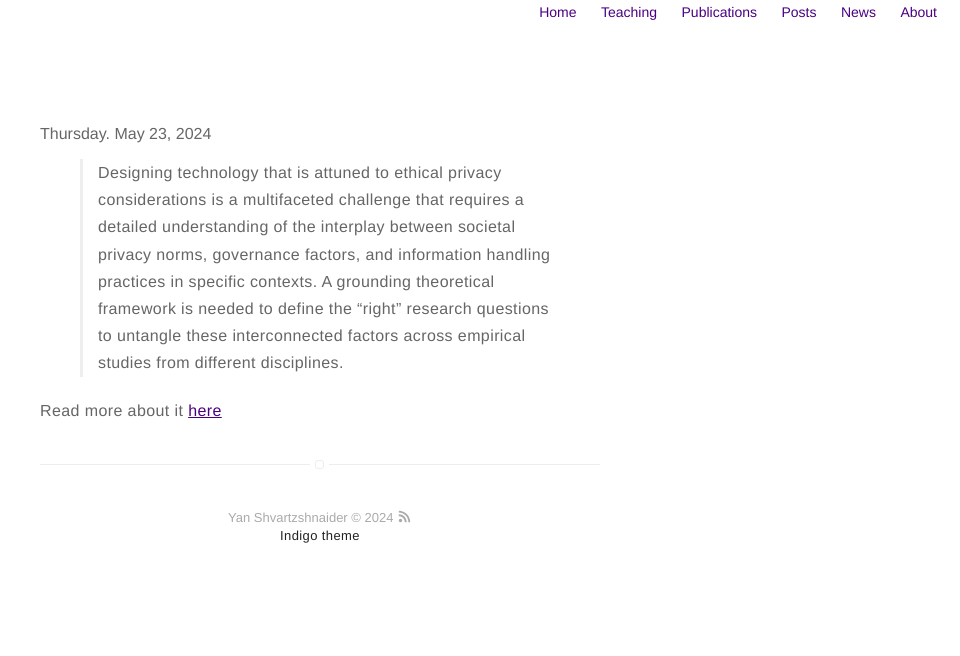
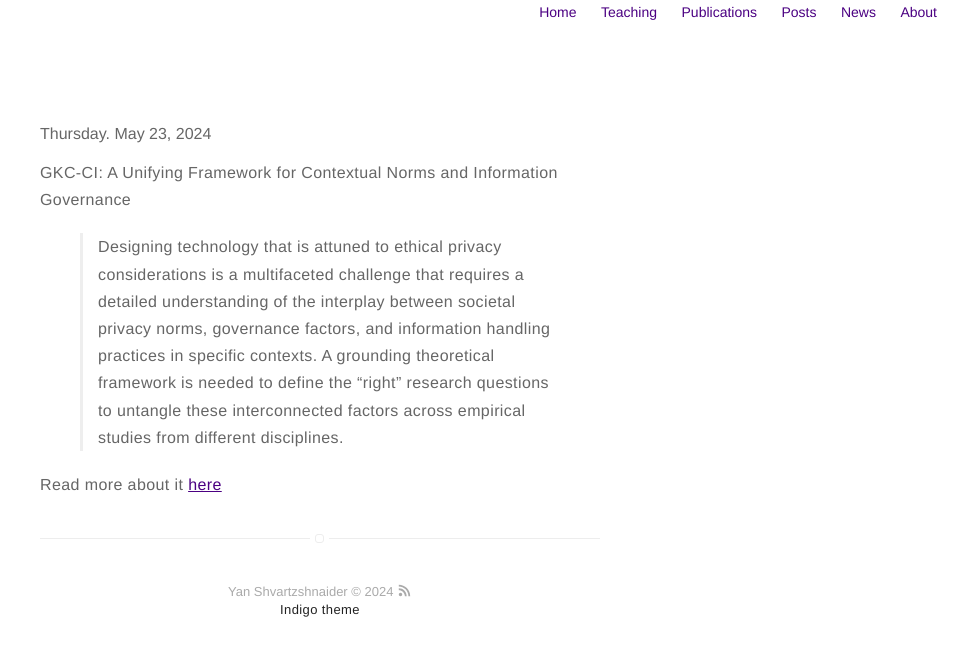
Before and after one commit to yansh/website, a Jekyll site: the page built from _posts/2024-05-23-news.markdown, in a window 1280 px wide. Shown: the top 656 px of the page, without its empty margins (320-1280 px from the left). Built offline with Jekyll 4.4.1, drawn with Linux system fonts in a browser that asks for light colours; our own code applies the rules of GitHub Pages for plain Markdown files.

Commit message:
webmetnion post

```diff
--- a/_includes/blog-post.html
+++ b/_includes/blog-post.html
@@ -1,10 +1,6 @@
 <div class="item {% if post.star %}star{% endif %}">
-    <div class="h-entry">
-	<p class="e-content">
-		{{ post.title }}
     <a class="url" href="{{ site.url }}{{ post.url }}">
         <aside class="date"><time datetime="{{ post.date | date:"%d-%m-%Y" }}">{{ post.date | date: "%b %d %Y" }}</time></aside>
         <h3 class="title">{{ post.title }}</h3>
-    </a>	</p>
-       </div>
+    </a>
 </div>
--- a/_posts/2024-05-23-news.markdown
+++ b/_posts/2024-05-23-news.markdown
@@ -3,11 +3,16 @@ title: "A Unifying Framework for Contextual Norms and Information Governance"
 layout: post
 date: 2016-02-24 22:48
 headerImage: false
-category:
+category: blog
 author:
 description: GKC-CI: A Unifying Framework for Contextual Norms and Information Governance
 ---
 
+<div class="h-entry">
+	<p class="e-content">
+		GKC-CI: A Unifying Framework for Contextual Norms and Information Governance
+	</p>
+</div>
 
 > Designing technology that is attuned to ethical privacy considerations is a multifaceted challenge that requires a detailed understanding of the interplay between societal privacy norms, governance factors, and information handling practices in specific contexts. A grounding theoretical framework is needed to define the “right” research questions to untangle these interconnected factors across empirical studies from different disciplines.
 
```
